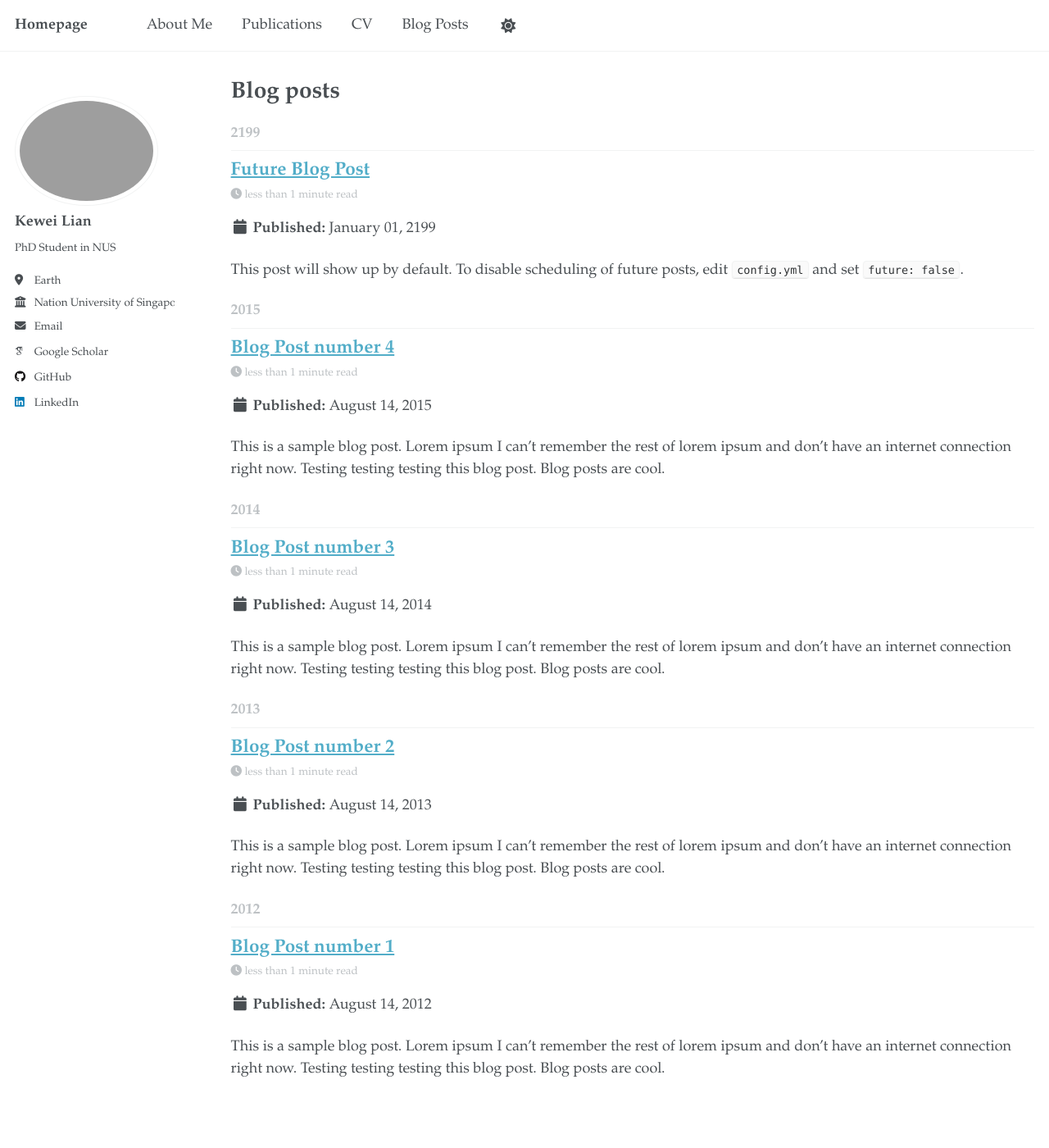
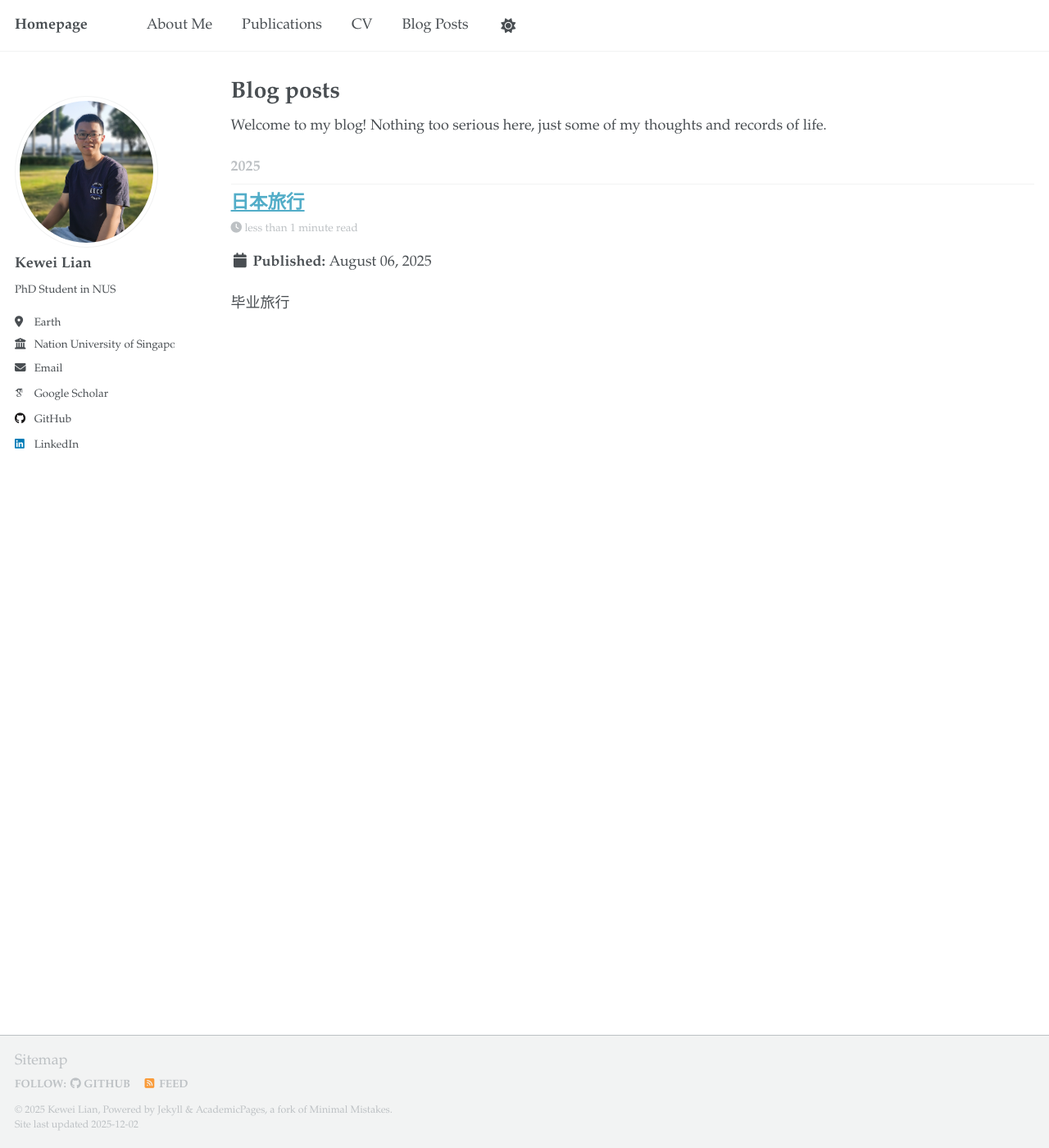
Before and after one commit to Kevin-lkw/Kevin-lkw.github.io, a Jekyll site: the page built from _pages/year-archive.html, in a window 1280 px wide and 1400 px high. Shown: the whole window at 82% size. Built offline with Jekyll 4.4.1, drawn with Linux system fonts in a browser that asks for light colours; some web fonts are replaced; a script that is not in the unit is left out.

Commit message:
update img

```diff
--- a/_config.yml
+++ b/_config.yml
@@ -23,7 +23,7 @@ repository               : "Kevin-lkw/Kevin-lkw.github.io"
 #               Additional customization can be done by editing /_includes/author-profile.html
 author:
   # Biographic information
-  avatar           : "lkw.png"
+  avatar           : "lkwnew.jpg"
   name             : "Kewei Lian"
   pronouns         : # example: "she/her"
   bio              : "PhD Student in NUS"
--- a/_includes/head/custom.html
+++ b/_includes/head/custom.html
@@ -7,7 +7,7 @@
 
 <!-- favicon from https://commons.wikimedia.org/wiki/File:OOjs_UI_icon_academic-progressive.svg -->
 <link rel="apple-touch-icon" sizes="180x180" href="{{ base_path }}/images/apple-touch-icon-180x180.png"/>
-<link rel="icon" type="image/svg+xml" href="{{ base_path }}/images/favicon.svg"/>
+<!-- <link rel="icon" type="image/svg+xml" href="{{ base_path }}/images/favicon.svg"/> -->
 <link rel="icon" type="image/png" href="{{ base_path }}/images/favicon-32x32.png" sizes="32x32"/>
 <link rel="icon" type="image/png" href="{{ base_path }}/images/favicon-192x192.png" sizes="192x192"/>
 <link rel="manifest" href="{{ base_path }}/images/manifest.json"/>
--- a/_pages/year-archive.html
+++ b/_pages/year-archive.html
@@ -6,6 +6,9 @@ author_profile: true
 redirect_from:
   - /wordpress/blog-posts/
 ---
+
+Welcome to my blog! Nothing too serious here, just some of my thoughts and records of life.
+
 
 {% include base_path %}
 {% capture written_year %}'None'{% endcapture %}
--- a/_posts/2012-08-14-blog-post-1.md
+++ /dev/null
@@ -1,20 +0,0 @@
----
-title: 'Blog Post number 1'
-date: 2012-08-14
-permalink: /posts/2012/08/blog-post-1/
-tags:
-  - cool posts
-  - category1
-  - category2
----
-
-This is a sample blog post. Lorem ipsum I can't remember the rest of lorem ipsum and don't have an internet connection right now. Testing testing testing this blog post. Blog posts are cool.
-
-Headings are cool
-======
-
-You can have many headings
-======
-
-Aren't headings cool?
-------
--- a/_posts/2013-08-14-blog-post-2.md
+++ /dev/null
@@ -1,20 +0,0 @@
----
-title: 'Blog Post number 2'
-date: 2013-08-14
-permalink: /posts/2013/08/blog-post-2/
-tags:
-  - cool posts
-  - category1
-  - category2
----
-
-This is a sample blog post. Lorem ipsum I can't remember the rest of lorem ipsum and don't have an internet connection right now. Testing testing testing this blog post. Blog posts are cool.
-
-Headings are cool
-======
-
-You can have many headings
-======
-
-Aren't headings cool?
-------
--- a/_posts/2014-08-14-blog-post-3.md
+++ /dev/null
@@ -1,20 +0,0 @@
----
-title: 'Blog Post number 3'
-date: 2014-08-14
-permalink: /posts/2014/08/blog-post-3/
-tags:
-  - cool posts
-  - category1
-  - category2
----
-
-This is a sample blog post. Lorem ipsum I can't remember the rest of lorem ipsum and don't have an internet connection right now. Testing testing testing this blog post. Blog posts are cool.
-
-Headings are cool
-======
-
-You can have many headings
-======
-
-Aren't headings cool?
-------
--- /dev/null
+++ b/_posts/2025-08-06-japan.md
@@ -0,0 +1,18 @@
+---
+title: '日本旅行'
+date: 2025-08-06 10:00:00 +0800
+permalink: /posts/2025/08-06-japan/
+tags:
+  - travel
+---
+
+毕业旅行
+
+Headings are cool
+======
+
+You can have many headings
+======
+
+Aren't headings cool?
+------
--- a/_posts/2199-01-01-future-post.md
+++ /dev/null
@@ -1,11 +0,0 @@
----
-title: 'Future Blog Post'
-date: 2199-01-01
-permalink: /posts/2012/08/blog-post-4/
-tags:
-  - cool posts
-  - category1
-  - category2
----
-
-This post will show up by default. To disable scheduling of future posts, edit `config.yml` and set `future: false`.
```
Also changed, not shown: _pages/cv.md (+0 -1 lines), _posts/2015-08-14-blog-post-4.md (deleted, +0 -20 lines), images/favicon-192x192.png, images/favicon-32x32.png, images/favicon-512x512.png, images/favicon.ico, images/lkwnew copy.jpg (added), images/lkwnew.jpg (added), 2 other files.
